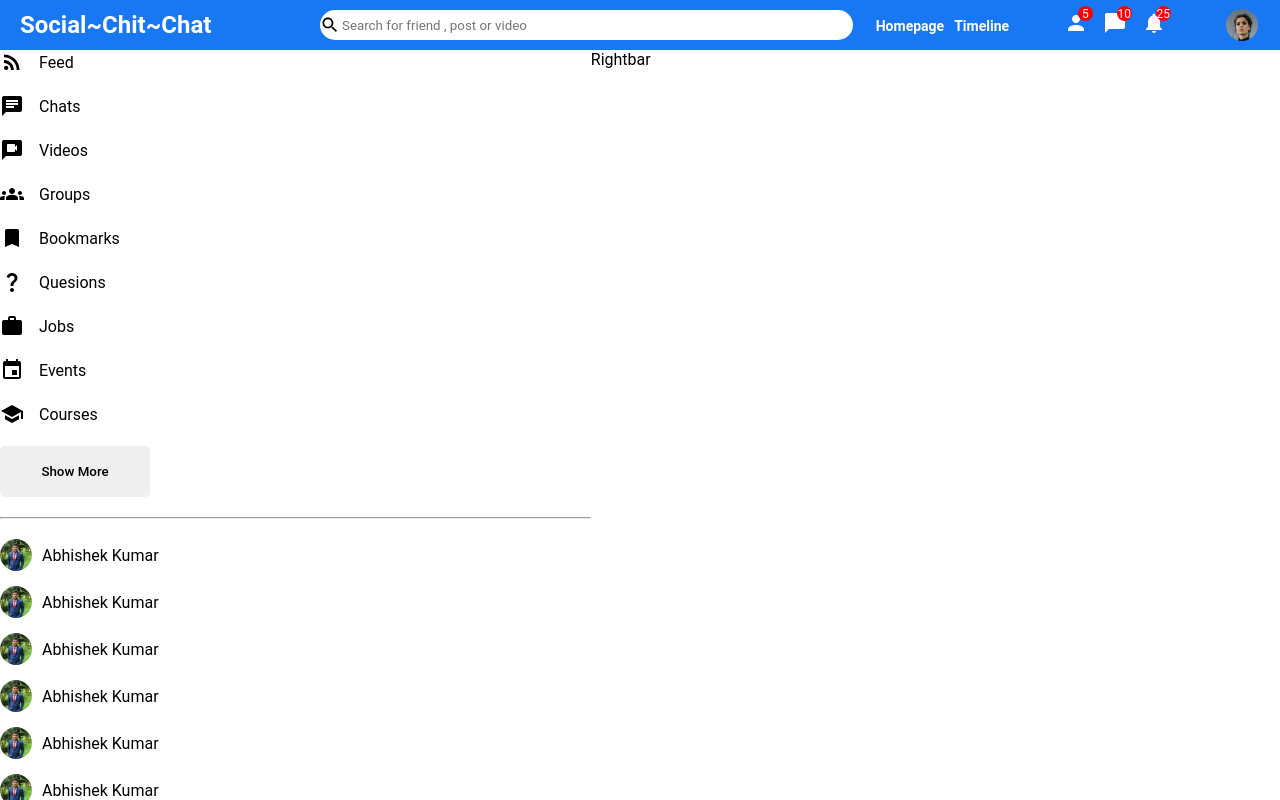
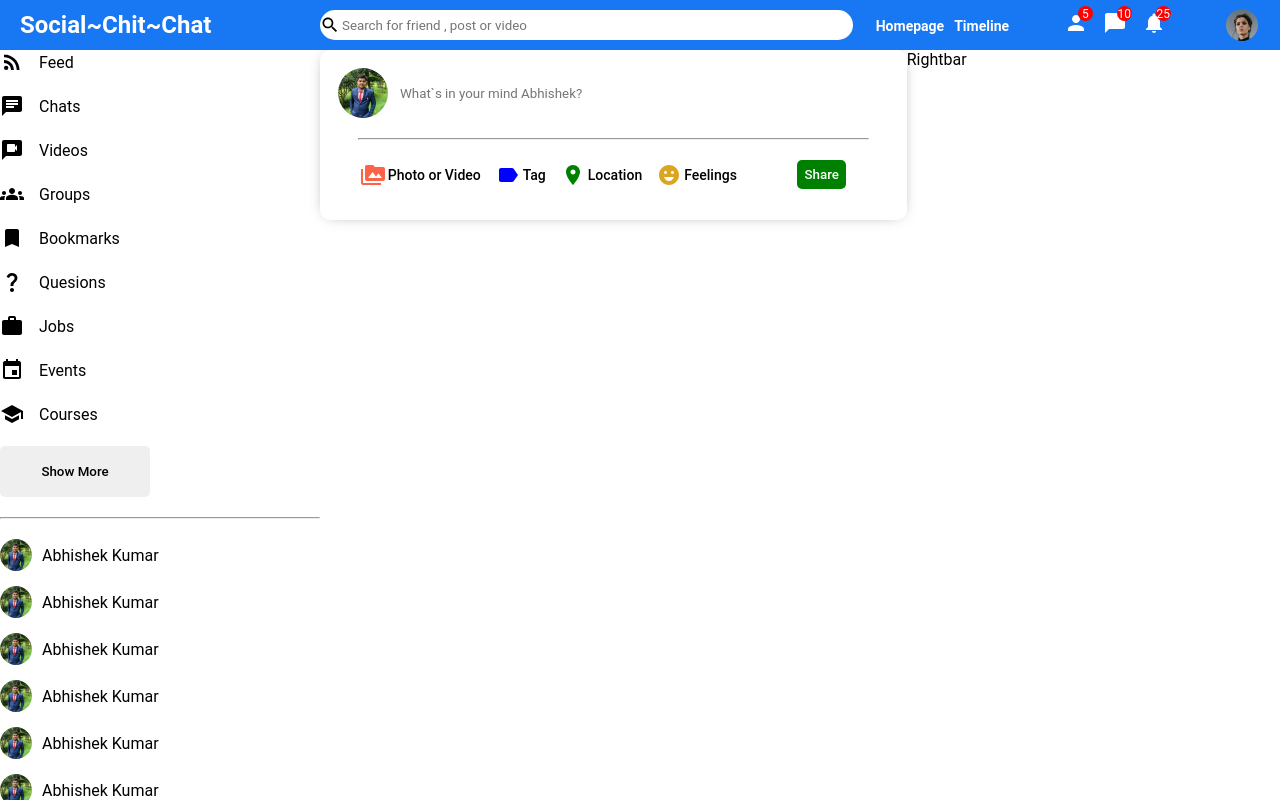
Before and after one commit to DILABS-WEB/Social_Media_Account, a React (Create React App) app in the folder social-media/: page / in a window 1280 px wide. Built offline with nearby package versions, Linux system fonts and the light colour scheme.

Commit message:
updated with share ,feed

```diff
--- a/social-media/src/components/feed/Feed.jsx
+++ b/social-media/src/components/feed/Feed.jsx
@@ -1,15 +1,12 @@
 import React from 'react'
 import './feed.css'
+import Share from '../share/Share'
 
 export default function Feed() {
   return (
-    <div className='share'>
-      <div className="shareWrapper">
-        <div className="shareTop">
-          <div className="shareBottom">
-
-          </div>
-        </div>
+    <div className='feed'>
+      <div className="feedWrapper">
+      <Share/>
       </div>
 
     </div>
--- a/social-media/src/components/feed/feed.css
+++ b/social-media/src/components/feed/feed.css
@@ -1,3 +1,7 @@
 .feed{
     flex: 5.5;
 }
+.feedWrappper{
+    padding: 20px;
+
+}
--- /dev/null
+++ b/social-media/src/components/share/Share.jsx
@@ -0,0 +1,51 @@
+import React from 'react'
+import "./share.css"
+import PermMedia from '@mui/icons-material/PermMedia';
+import Label from '@mui/icons-material/Label';
+import Room from '@mui/icons-material/Room';
+import Emoji from '@mui/icons-material/EmojiEmotions';
+
+export default function Share() {
+  return (
+    <div className='share'>
+        <div className="shareWrapper">
+            <div className="shareTop">
+                <img className='shareProfileImg' src="/assets/person/2.jpg" alt="" />
+                <input placeholder='What`s in your mind Abhishek?' className='shareInput' />
+            </div>
+            <hr className="shareHr" />
+            <div className="shareBottom">
+                 <div className="shareOptions">
+
+
+                    <div className="shareOption">
+                      <PermMedia htmlColor='tomato' className='shareIcon'/>
+                        <span className="shareOptionText">Photo or Video</span>
+
+                    </div>
+
+
+                   <div className="shareOption">
+                    <Label htmlColor='blue' className='shareIcon'/>
+                    <span className="shareOptionText">Tag</span>
+                    </div>
+
+
+                    <div className="shareOption">
+                    <Room htmlColor='green' className='shareIcon'/>
+                    <span className="shareOptionText">Location</span>
+                    </div>
+
+                    <div className="shareOption">
+                    <Emoji htmlColor='goldenrod' className='shareIcon'/>
+                    <span className="shareOptionText">Feelings</span>
+
+                 </div>
+            </div>
+            <button className='shareButton'>Share</button>
+            </div>
+        </div>
+
+    </div>
+  )
+}
--- /dev/null
+++ b/social-media/src/components/share/share.css
@@ -0,0 +1,72 @@
+.share{
+    width: 100%;
+    height: 170px;
+    border-radius: 10px;
+    -webkit-box-shadow: 0px 0px 16px -8px rgba(0,0,0,0.68);
+box-shadow: 0px 0px 16px -8px rgba(0,0,0,0.68);
+}
+
+.shareWrapper{
+    padding: 18px;
+
+
+}
+.shareTop{
+    display: flex;
+    align-items: center;
+}
+.shareProfileImg{
+    width: 50px;
+    height: 50px;
+    border-radius: 50%;
+    object-fit: cover;
+    margin-right: 10px;
+
+}
+
+.shareInput{
+    border: none;
+    width: 80%;
+}
+.shareInput:focus
+{
+    outline: none;
+}
+.shareHr{
+    margin: 20px;
+}
+.shareBottom{
+    display: flex;
+    align-items: center;
+    justify-content: space-around;
+}
+.shareOptions{
+    display: flex;
+
+}
+.shareOption{
+    display: flex;
+    align-items: center;
+    margin-right:15px;
+
+    cursor: pointer;
+}
+.shareIcon{
+    font-size: 18px;
+    margin-right: 3px;
+}
+
+.shareOptionText{
+    font-size: 14px;
+    font-weight: 500;
+}
+.shareButton{
+    border: none;
+    padding: 7px;
+    border-radius: 5px;
+    background-color: green;
+    font-weight: 500;
+    cursor: pointer;
+    margin-right: 20px;
+    color: white;
+}
```
